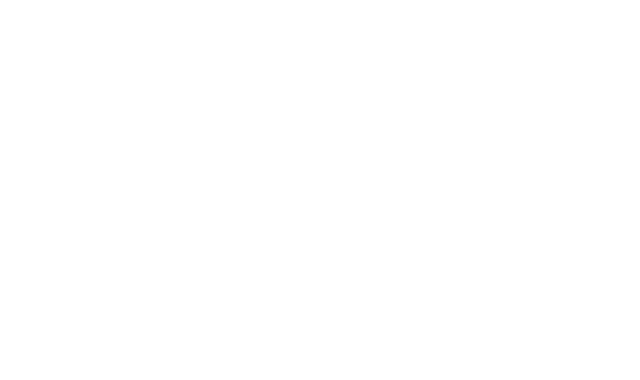
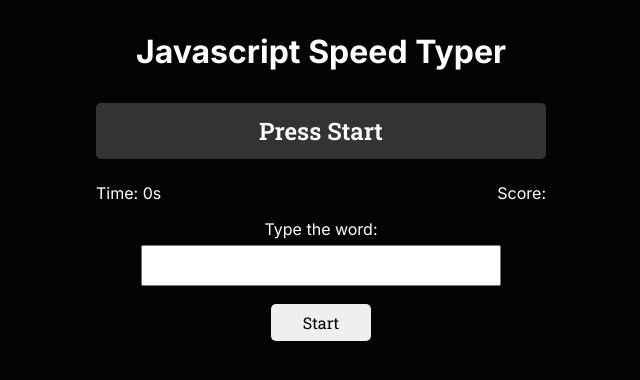
Before and after one commit to BoringCode11/speed-type, a plain HTML site: page index.html in a window 1280 px wide. Shown: the whole page, without its empty margins (319-959 px from the left). Drawn offline with Linux system fonts and the light colour scheme.

Commit message:
style UI with Vanilla CSS and ability to fetch random words with JS

```diff
--- a/app.js
+++ b/app.js
@@ -0,0 +1,35 @@
+const startBtn = document.querySelector('.start-btn');
+const currState = document.querySelector('.current-state');
+const score = document.querySelector('.score');
+const userInput = document.querySelector('#word');
+
+startBtn.addEventListener('click', async (e) => {
+  e.preventDefault();
+  currState.textContent = await getWord();
+  score.textContent = 0;
+  startBtn.disabled = true;
+})
+
+userInput.addEventListener('input', async (e) => {
+  const value = e.target.value;
+
+  if (value === currState.textContent) {
+    const currScore = Number(score.textContent)
+    score.textContent = currScore + 10;
+
+    currState.textContent = await getWord();
+    e.target.value = '';
+  }
+})
+
+async function getWord() {
+  try {
+    const response = await fetch('https://random-words-api.vercel.app/word/');
+    const data = await response.json();
+    const { word } = data[0];
+
+    return word.toLowerCase();
+  } catch (error) {
+    console.log(error);
+  }
+}
--- a/index.html
+++ b/index.html
@@ -3,10 +3,39 @@
   <head>
     <meta charset="UTF-8" />
     <meta name="viewport" content="width=device-width, initial-scale=1.0" />
+    <link rel="preconnect" href="https://fonts.googleapis.com" />
+    <link rel="preconnect" href="https://fonts.gstatic.com" crossorigin />
+    <link
+      href="https://fonts.googleapis.com/css2?family=Inter:wght@200;300;400;500;600;700;800&family=Roboto+Slab:wght@400;500;600&display=swap"
+      rel="stylesheet"
+    />
     <link rel="stylesheet" href="style.css" />
     <title>Speed Typer</title>
   </head>
   <body>
-    <script src="./app.js"></script>
+    <header>
+      <h1 class="title">Javascript Speed Typer</h1>
+    </header>
+
+    <main>
+      <header class="main-header">
+        <p class="current-state">Press Start</p>
+        <!-- <p class="start">Press Start</p>
+        <p class="final-score">Final Score: <span class="score">10</span></p>
+        <p class="current-word">dummy-text</p> -->
+      </header>
+
+      <section class="details">
+        <p class="time">Time: <span class="seconds">0</span>s</p>
+        <p class="running-score">Score: <span class="score"></span></p>
+      </section>
+
+      <form class="gameplay">
+        <label class="instruction">Type the word:</label>
+        <input type="text" name="word" id="word" />
+        <button class="start-btn">Start</button>
+      </form>
+    </main>
+    <script src="./app.js" type="module"></script>
   </body>
 </html>
--- a/style.css
+++ b/style.css
@@ -0,0 +1,69 @@
+* {
+  margin: 0;
+  padding: 0;
+  box-sizing: border-box;
+}
+
+body {
+  font-family: 'Inter', sans-serif;
+  background-color: #040404;
+  color: #fff;
+  min-height: 100vh;
+}
+
+main {
+  max-width: 450px;
+  margin-inline: auto;
+}
+
+.title {
+  text-align: center;
+  margin-block: 1em;
+}
+
+.main-header {
+  font-family: 'Roboto Slab', serif;
+  font-weight: 700;
+  font-size: 1.5rem;
+  min-width: 80%;
+  max-width: 450px;
+  background-color: #343333;
+  margin-inline: auto;
+  text-align: center;
+  padding-block: 0.5em;
+  border-radius: 0.2em;
+  margin-block: 1em;
+}
+
+.final-score,
+.current-word {
+  display: none;
+}
+
+.details {
+  display: flex;
+  justify-content: space-between;
+}
+
+.gameplay {
+  margin-block: 1em;
+  text-align: center;
+}
+
+input[type='text'] {
+  font: inherit;
+  font-family: 'Roboto slab', sans-serif;
+  width: 80%;
+  padding: 0.5em 0.3em;
+  margin-block: 0.4em;
+}
+
+.start-btn {
+  font: inherit;
+  font-family: 'Roboto slab';
+  border: none;
+  padding: 0.5em 2em;
+  border-radius: 5px;
+  cursor: pointer;
+  margin: 0.7em;
+}
```
